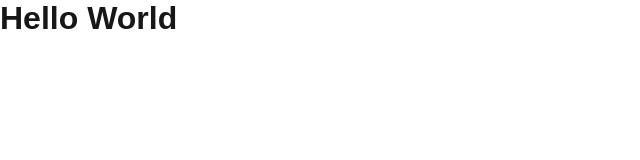
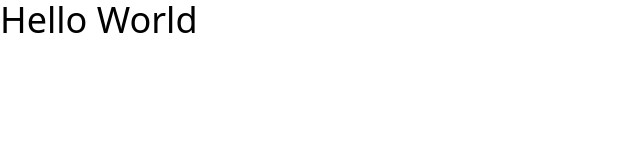
Before and after one commit to sibandadonty/nextjs-practise, a Next.js app: page / in a window 1280 px wide. Shown: the top 160 px of the page, without its empty margins (0-640 px from the left). Built offline with nearby package versions, Linux system fonts and the light colour scheme.

Commit message:
added tailwindcss

```diff
--- a/package.json
+++ b/package.json
@@ -9,8 +9,11 @@
     "lint": "next lint"
   },
   "dependencies": {
+    "@tailwindcss/postcss": "^4.0.8",
+    "next": "15.1.6",
+    "postcss": "^8.5.3",
     "react": "^19.0.0",
     "react-dom": "^19.0.0",
-    "next": "15.1.6"
+    "tailwindcss": "^4.0.8"
   }
 }
--- a/pages/index.js
+++ b/pages/index.js
@@ -3,7 +3,7 @@ import React from 'react'
 function HomePage() {
   return (
     <div>
-      <h1>Hello World</h1>
+      <h1 className='text-4xl'>Hello World</h1>
     </div>
   )
 }
--- /dev/null
+++ b/postcss.config.mjs
@@ -0,0 +1,6 @@
+const config = {
+    plugins: {
+      "@tailwindcss/postcss": {},
+    },
+  };
+  export default config;
--- a/styles/globals.css
+++ b/styles/globals.css
@@ -1,42 +1 @@
-:root {
-  --background: #ffffff;
-  --foreground: #171717;
-}
-
-@media (prefers-color-scheme: dark) {
-  :root {
-    --background: #0a0a0a;
-    --foreground: #ededed;
-  }
-}
-
-html,
-body {
-  max-width: 100vw;
-  overflow-x: hidden;
-}
-
-body {
-  color: var(--foreground);
-  background: var(--background);
-  font-family: Arial, Helvetica, sans-serif;
-  -webkit-font-smoothing: antialiased;
-  -moz-osx-font-smoothing: grayscale;
-}
-
-* {
-  box-sizing: border-box;
-  padding: 0;
-  margin: 0;
-}
-
-a {
-  color: inherit;
-  text-decoration: none;
-}
-
-@media (prefers-color-scheme: dark) {
-  html {
-    color-scheme: dark;
-  }
-}
+@import "tailwindcss";
```
Also changed, not shown: pages/contact.js (deleted, +0 -11 lines), 1 other file (tests, documents, lock files or other folders).
